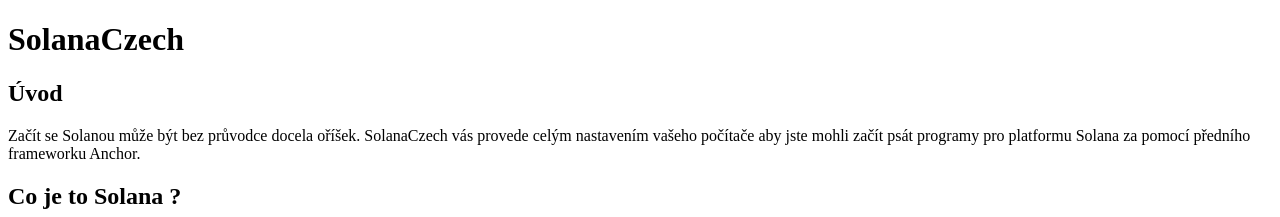
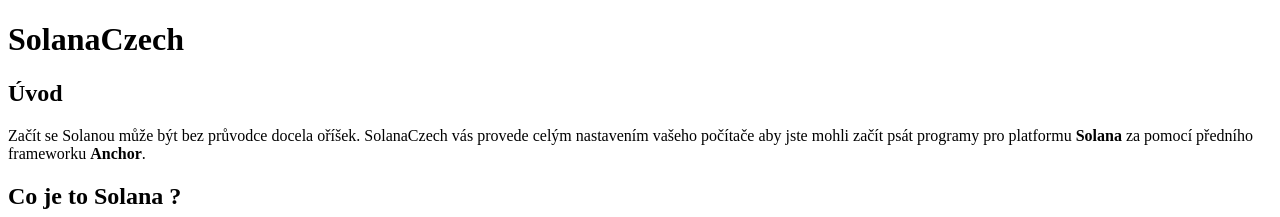
Before and after one commit to oliexe/solanaczech, a Next.js app: page / in a window 1280 px wide. Shown: the top 217 px of the page. Built offline with nearby package versions, Linux system fonts and the light colour scheme.

Commit message:
Create index.mdx

```diff
--- a/pages/index.mdx
+++ b/pages/index.mdx
@@ -3,20 +3,19 @@
 # SolanaCzech
 
 ## Úvod
-Začít se Solanou může být bez průvodce docela oříšek. SolanaCzech vás provede celým nastavením vašeho počítače aby jste mohli začít psát programy pro platformu Solana za pomocí předního frameworku Anchor.
+
+Začít se Solanou může být bez průvodce docela oříšek. SolanaCzech vás provede celým nastavením vašeho počítače aby jste mohli začít psát programy pro platformu **Solana** za pomocí předního frameworku **Anchor**.
 
 ## Co je to Solana ?
+
 Solana je blockchain platforma navržená pro hostování decentralizovaných, škálovatelných aplikací. Solana, založená v roce 2017, je open-source projekt, který v současnosti provozuje Solana Foundation. Spoluzakladatel společnosti Solana Anatoly Yakovenko zveřejnil v listopadu 2017 whitepaper popisující koncept Proof of History (PoH) který popisuje koncept který je jedním ze základních stavebních kamenů ekosystému.
 
 ## Proof of History (PoH)
 
 Solana kombinuje Proof-of-Stake s Proof-of-History (PoH), což mu dává jedinečný hybridní konsensus algoritmus. PoH zajišťuje, že blockchain je velmi rychlý, ale zároveň udržuje jeho zabezpečení decentralizované. Všechny události a transakce Solana jsou hašovány pomocí hašovací funkce SHA256. Pomocí této funkce vezme Solana vstup a vytvoří jedinečný výstup, který je extrémně obtížné předvídat. Solana přijme výstup transakce a použije jej jako vstup pro další hash. Posloupnost transakcí je nyní zabudována do hašovaného výstupu. Tento proces hašování vytváří dlouhý, nepřerušený řetězec hašovaných transakcí. Tato charakteristika vytváří jasnou, ověřitelnou sekvenci transakcí, které validátor přidá do bloku, aniž by potřeboval konvenční časové razítko. Hashování také trvá určitou dobu, což znamená, že validátoři mohou snadno zkontrolovat, kolik času uplynulo.
 
-
-
-
 It supports Markdown and React components ([MDX](/features/mdx)), automatically generated [sidebar and anchor links](/get-started#sidebar-and-anchor-links), file-system based routing, built-in syntax highlighting, image optimization, custom layouts, i18n, and all the features you love about Next.js.
 
 Here's what you will get in 1 minute:
 
-<Bleed>![Nextra Example](../public/demo.png)</Bleed>
+![Nextra Example](../public/demo.png)
```
